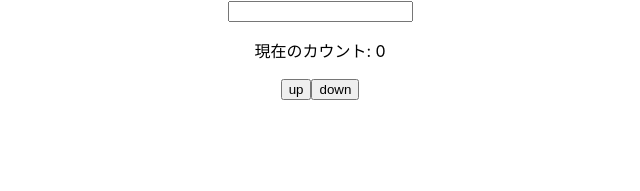
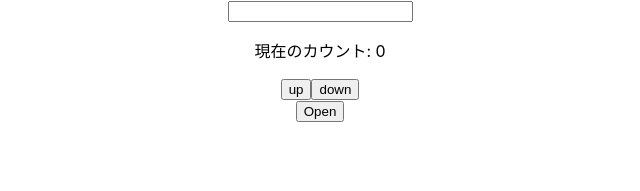
Before and after one commit to maruring/React, a React (Create React App) app in the folder app/react-app/: page / in a window 1280 px wide. Shown: the top 191 px of the page, without its empty margins (320-960 px from the left). Built offline with nearby package versions, Linux system fonts and the light colour scheme.

Commit message:
prevStateの利用した三項演算子

```diff
--- a/app/react-app/src/App.js
+++ b/app/react-app/src/App.js
@@ -1,11 +1,12 @@
 import './App.css';
-import { Article, TextInput, CountButton } from './components/index.js';
+import { Article, TextInput, CountButton, ToggleButton } from './components/index.js';
 
 function App() {
   return (
     <div className="App">
       <TextInput />
       <CountButton />
+      <ToggleButton />
     </div>
   );
 };
--- a/app/react-app/src/components/CountButton.jsx
+++ b/app/react-app/src/components/CountButton.jsx
@@ -3,6 +3,7 @@ import { useState } from "react";
 
 const CountButton = () => {
     const [count, setCount] = useState(0);
+    // setCountがされてからcountに入るのにタイムラグがあるためprevStateを使った方がよい
     const upCount = () => {
         setCount(prevState => prevState+1);
     };
--- /dev/null
+++ b/app/react-app/src/components/ToggleButton.jsx
@@ -0,0 +1,18 @@
+import React from "react";
+import { useState } from "react";
+
+const ToggleButton = () =>{
+    const [open, setOpen] = useState(true);
+    const toggle = () => {
+        setOpen(prevState => !prevState)
+    };
+
+    return(
+        <button onClick={toggle}>
+            {/* 三項演算子を利用 openがtrueの時にOpenを表示。falseの場合はCloseを表示 */}
+            {open ? 'Open':'Close'}
+        </button>
+    );
+};
+
+export default ToggleButton;
--- a/app/react-app/src/components/index.js
+++ b/app/react-app/src/components/index.js
@@ -7,3 +7,4 @@ export {default as Article} from './Article'
 export {default as PublishButton} from './PublishButton'
 export {default as CountButton} from './CountButton'
 export {default as TextInput} from './TextInput'
+export {default as ToggleButton} from './ToggleButton'
```
